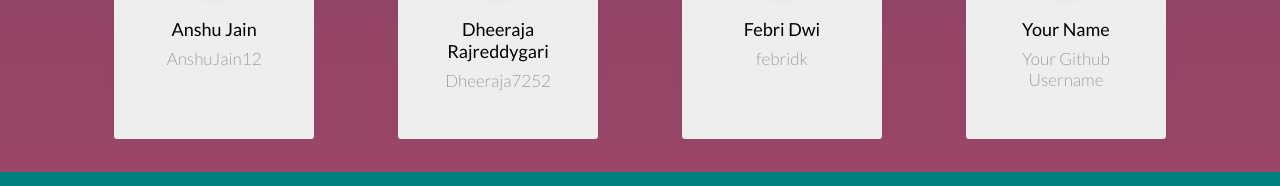
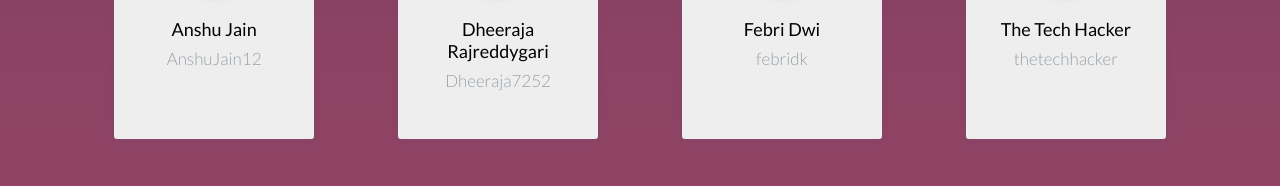
Before and after one commit to iot-lab-kiit/contributorsPage, a website: page public/index.html in a window 1280 px wide. Shown: the part 3472-3658 px from the top of the page. Drawn offline with Linux system fonts and the light colour scheme.

Commit message:
Update index.html

```diff
--- a/public/index.html
+++ b/public/index.html
@@ -311,6 +311,11 @@
 
 
     <!-- insert your block of code here and please leave 2 lines empty above for others to navigate easily -->
+    <div class="profile-box">
+      <img src="https://avatars3.githubusercontent.com/u/72317391?s=460&u=af4920d6e575b3a19aa05ecbee580c0527a73f98&v=4" alt="profile pic">
+      <h3>The Tech Hacker</h3>
+      <h4><a href="https://www.github.com/thetechhacker" target="_blank">thetechhacker</a></h4>
+    </div>
 
     <!-- one profile block goes here. do not edit the template .copy and reuse -->
 
```
